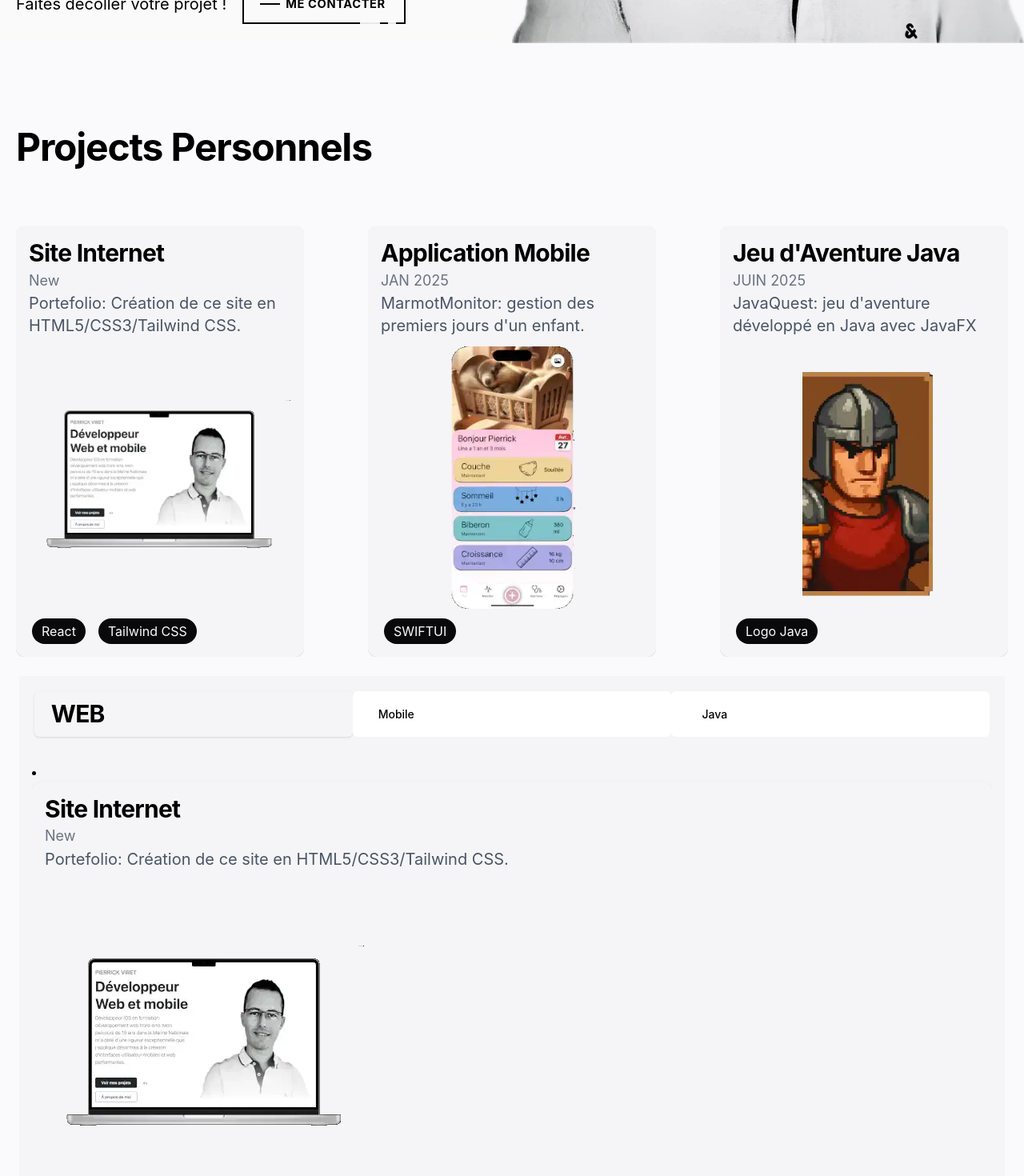
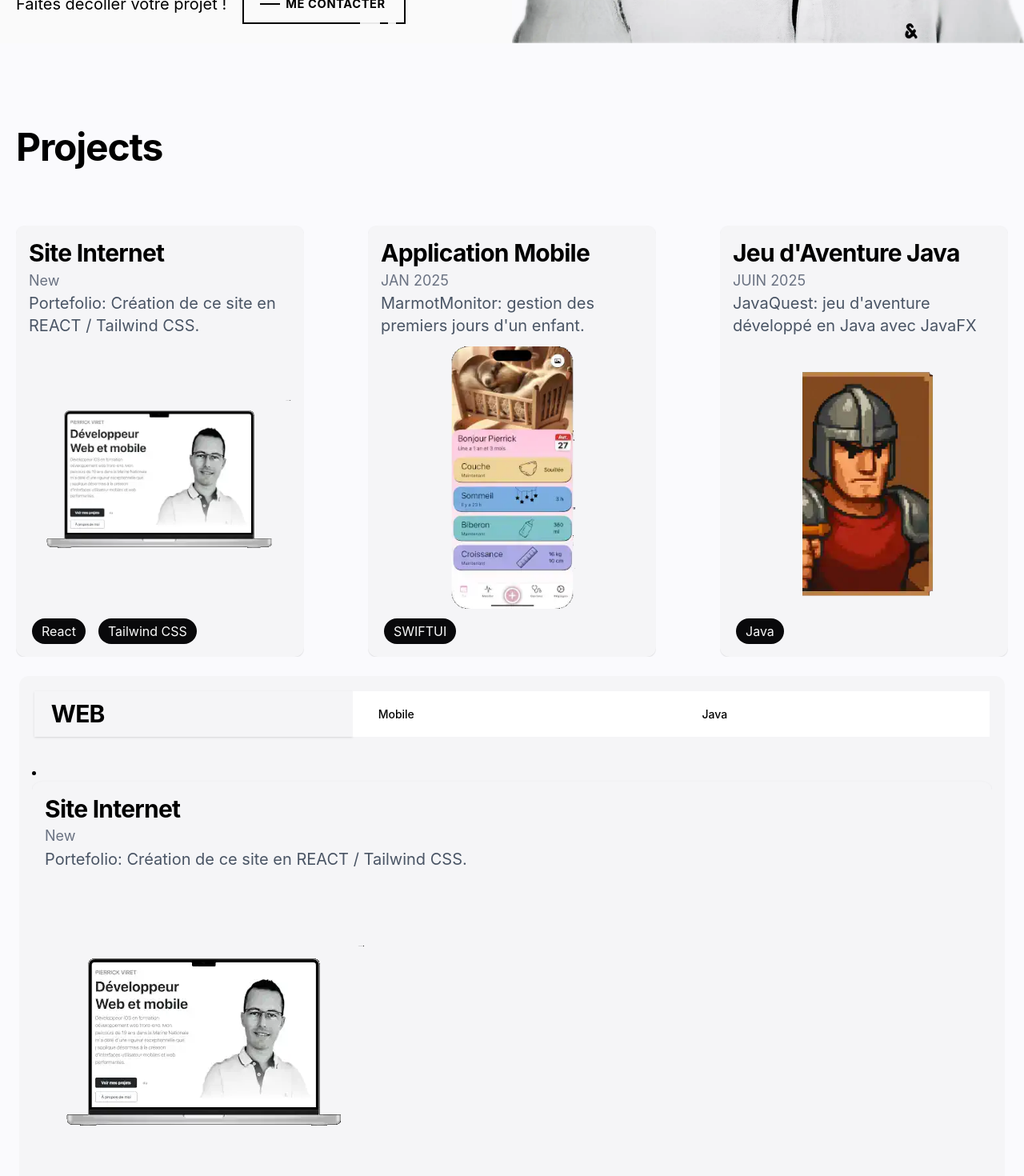
Before and after one commit to Pierrick74/MonSite, a React (Vite) app: page / in a window 1280 px wide. Shown: the part 820-2290 px from the top of the page at 80% size. Built offline with nearby package versions, Linux system fonts and the light colour scheme.

Commit message:
update tabs

```diff
--- a/src/App.jsx
+++ b/src/App.jsx
@@ -32,7 +32,6 @@
                 <Parcours />
             </main>
             <Footer />
-            <script src="animation.js"></script>
         </div >
     )
 }
--- a/src/components/section/project.jsx
+++ b/src/components/section/project.jsx
@@ -6,7 +6,7 @@
         id: 1,
         title: "Site Internet",
         subtitle: "New",
-        text: "Portefolio: Création de ce site en HTML5/CSS3/Tailwind CSS.",
+        text: "Portefolio: Création de ce site en REACT / Tailwind CSS.",
         imagePath: "assets/photos/site.webp",
         imageAlt: "Image de mon site actuellement",
         technologies: ["React", "Tailwind CSS"],
@@ -41,7 +41,7 @@
         text: "JavaQuest: jeu d'aventure développé en Java avec JavaFX",
         imagePath: "assets/photos/javaquest.webp",
         imageAlt: "Image de JavaQuest",
-        technologies: ["Logo Java"],
+        technologies: ["Java"],
         overlayTitle: "JavaQuest",
         overlayText: "Jeu d'aventure développé en Java durant ma formation au Campus Numérique in the Alps. Le joueur incarne un guerrier (Warrior ou Wizard) qui doit atteindre le coffre aux trésors en affrontant des créatures ennemies et en récupérant des équipements.",
         overlayInfo: ["Choix de classe de personnage avec capacités uniques",
@@ -56,7 +56,7 @@
 export function SectionProjet() {
     return (
         <section id="projects" class="h-full w-screen items-center mt-20">
-            <h2 class="section-title pb-12">Projects Personnels</h2>
+            <h2 class="section-title pb-12">Projects</h2>
             <ul class="grid grid-cols-1 lg:grid-cols-3 md:grid-cols-2 gap-7 md:gap-10 lg:gap-20 2xl:gap-40 justify-items-center px-5 2xl:px-30">
                 {PROJECTS.map(project => (
                     <ProjectCard key={project.id}
@@ -64,7 +64,7 @@
                 ))}
             </ul>
             <div className="m-6">
-                <Tabs defaultValue="account" className=" bg-[#F5F5F7] p-4">
+                <Tabs defaultValue="account" className=" bg-[#F5F5F7] p-4 rounded-xl">
                     <TabsList>
                         <TabsTrigger value="account" className="  grid grid-cols-4 bg-[#FFF] data-[state=active]:bg-[#F5F5F7] text-xl md:text-2xl lg:text-3xl font-bold leading-tight tracking-tight text-black" >WEB</TabsTrigger>
                         <TabsTrigger value="password" className="  grid grid-cols-4 bg-[#FFF] data-[state=active]:bg-[#F5F5F7]">Mobile</TabsTrigger>
--- a/src/components/section/section-parcours.jsx
+++ b/src/components/section/section-parcours.jsx
@@ -1,4 +1,4 @@
-import { ParcoursCard } from "../parcoursCards"
+import { ParcoursCard } from "../ParcoursCards"
 
 const parcoursData = [
     {
--- a/src/components/ui/tabs.tsx
+++ b/src/components/ui/tabs.tsx
@@ -16,7 +16,7 @@
     <TabsPrimitive.Trigger
       data-slot="tabs-trigger"
       className={cn(
-        "data-[state=active]:bg-background dark:data-[state=active]:text-foreground focus-visible:border-ring focus-visible:ring-ring/50 focus-visible:outline-ring dark:data-[state=active]:border-input dark:data-[state=active]:bg-input/30 text-foreground dark:text-muted-foreground inline-flex h-[calc(100%-1px)] flex-1 items-center justify-center gap-1.5 rounded-md border border-transparent px-2 py-1 text-sm font-medium whitespace-nowrap transition-[color,box-shadow] focus-visible:ring-[3px] focus-visible:outline-1 disabled:pointer-events-none disabled:opacity-50 data-[state=active]:shadow-sm [&_svg]:pointer-events-none [&_svg]:shrink-0 [&_svg:not([class*='size-'])]:size-4",
+        "data-[state=active]:bg-background dark:data-[state=active]:text-foreground focus-visible:border-ring focus-visible:ring-ring/50 focus-visible:outline-ring dark:data-[state=active]:border-input dark:data-[state=active]:bg-input/30 text-foreground dark:text-muted-foreground inline-flex h-[calc(100%-1px)] flex-1 items-center justify-center gap-1.5 border border-transparent px-2 py-1 text-sm font-medium whitespace-nowrap transition-[color,box-shadow] focus-visible:ring-[3px] focus-visible:outline-1 disabled:pointer-events-none disabled:opacity-50 data-[state=active]:shadow-sm [&_svg]:pointer-events-none [&_svg]:shrink-0 [&_svg:not([class*='size-'])]:size-4",
         className
       )}
       {...props}
```
